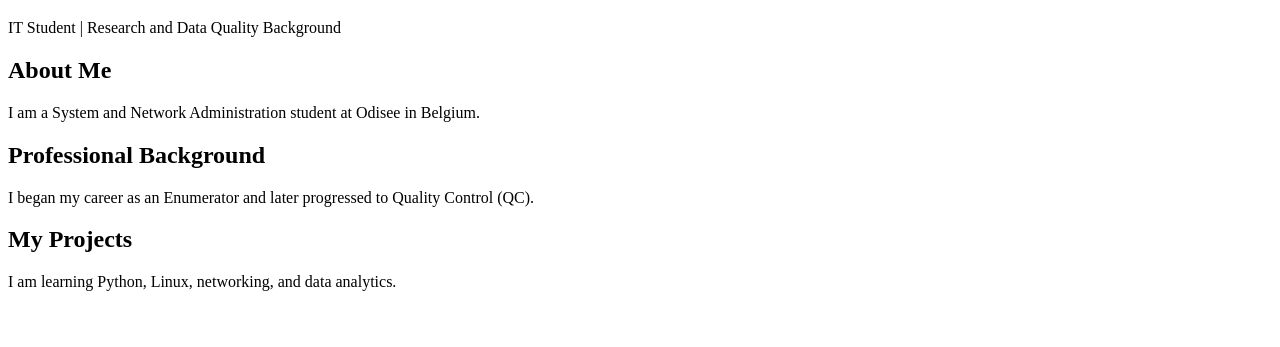
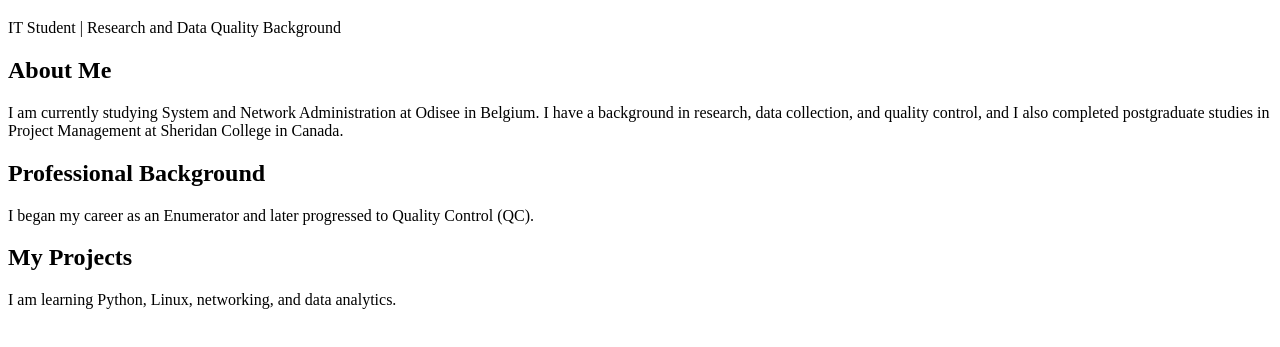
Before and after one commit to pinky-it-projects/pinky-it-projects.github.io, a plain HTML site: page index.html in a window 1280 px wide. Shown: the part 61-408 px from the top of the page. Drawn offline with Linux system fonts and the light colour scheme.

Commit message:
Enhance 'About Me' section with more information
Expanded the 'About Me' section with additional details about studies and background.

```diff
--- a/index.html
+++ b/index.html
@@ -12,9 +12,12 @@
 
     <h2>About Me</h2>
     <p>
-        I am a System and Network Administration
-        student at Odisee in Belgium.
-    </p>
+        I am currently studying System and Network Administration
+at Odisee in Belgium. I have a background in research,
+data collection, and quality control, and I also completed
+postgraduate studies in Project Management at Sheridan
+College in Canada.
+</p>
 
     <h2>Professional Background</h2>
     <p>
```
